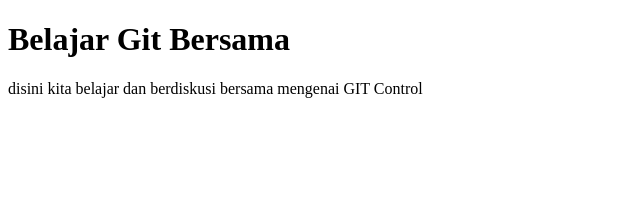
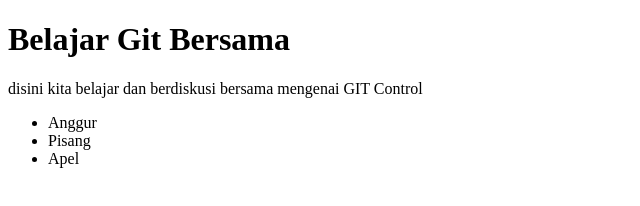
Before and after one commit to marindarensa/belajar-slicing-skomda, a plain HTML site: page index.html in a window 1280 px wide. Shown: the whole page, without its empty margins (0-640 px from the left). Drawn offline with Linux system fonts and the light colour scheme.

Commit message:
(IMP) list in index.html

```diff
--- a/index.html
+++ b/index.html
@@ -8,5 +8,10 @@
 <body>
     <h1>Belajar Git Bersama</h1>
     <p>disini kita belajar dan berdiskusi bersama mengenai GIT Control</p>
+    <ul>
+        <li>Anggur</li>
+        <li>Pisang</li>
+        <li>Apel</li>
+    </ul>
 </body>
 </html>
```
